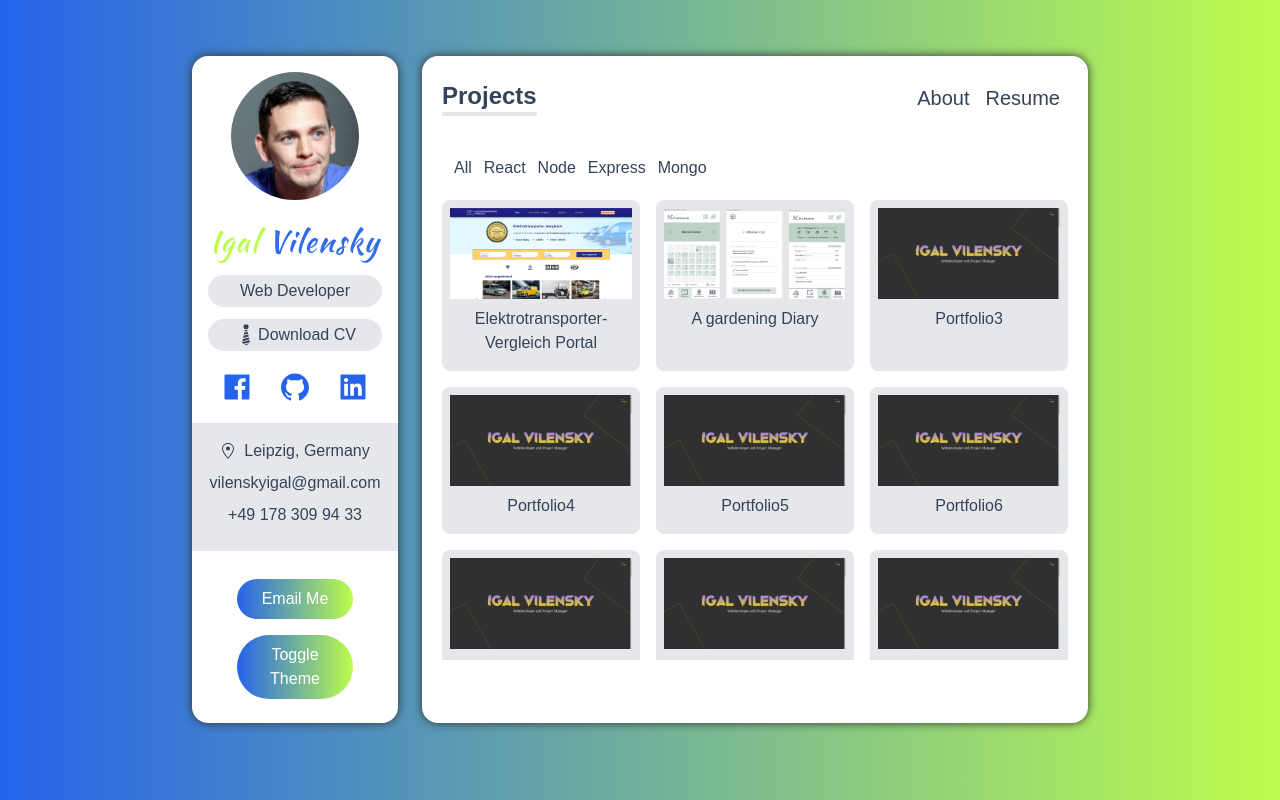
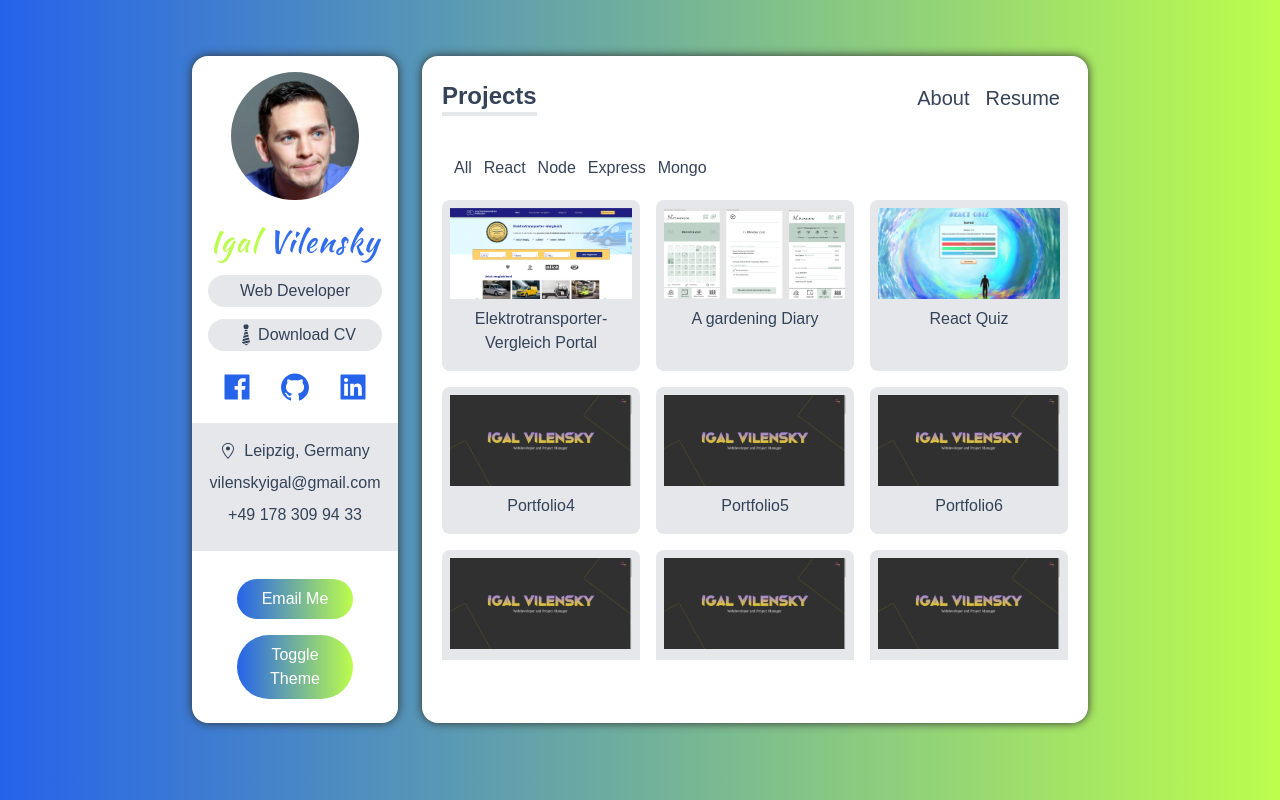
Before and after one commit to igalVilensky/next-portfolio, a Next.js app: page /projects in a window 1280 px wide. Built offline with nearby package versions, Linux system fonts and the light colour scheme.

Commit message:
menu fix + new project react quiz

```diff
--- a/components/ProjectsNavbar.tsx
+++ b/components/ProjectsNavbar.tsx
@@ -7,7 +7,7 @@ const NavItem: FunctionComponent<{
   active: string;
 }> = ({ value, handleFilterCategory, active }) => {
   let className = "cursor-pointer hover:text-blue-600";
-  if (active === value) className += " text-blue-600";
+  if (active === value) className += " text-blue-500";
   return (
     <li className={className} onClick={() => handleFilterCategory(value)}>
       {value}
--- a/data.ts
+++ b/data.ts
@@ -138,12 +138,12 @@ export const projects: IProject[] = [
   {
     id: 3,
     category: ["React"],
-    deployed_url: "https://igalvilensky.github.io/Portfolio-with-Sass/",
-    description: "Portfolio with vanila java script",
-    github_url: "https://igalvilensky.github.io/Portfolio-with-Sass/",
-    image_path: "/images/portfolio-project.jpg",
-    tech_tag: ["React", "html", "scss"],
-    name: "Portfolio3",
+    deployed_url: "https://react-quiz-blue.vercel.app/",
+    description: "React/TS Quiz",
+    github_url: "https://github.com/igalVilensky/React-Quiz",
+    image_path: "/images/react-quiz.png",
+    tech_tag: ["React", "html", "TypeScript"],
+    name: "React Quiz",
   },
   {
     id: 4,
--- a/pages/projects.tsx
+++ b/pages/projects.tsx
@@ -12,8 +12,8 @@ const Projects = () => {
   const [active, setActive] = useState("all");
   const [showDetail, setShowDetail] = useState<number | null>(null);
 
-  const handleFilterCategory = (category: Category | "all") => {
-    if (category === "all") {
+  const handleFilterCategory = (category: Category | "All") => {
+    if (category === "All") {
       setProjects(projectsData);
       setActive(category);
       return;
```
Also changed, not shown: public/images/react-quiz.png (added).
